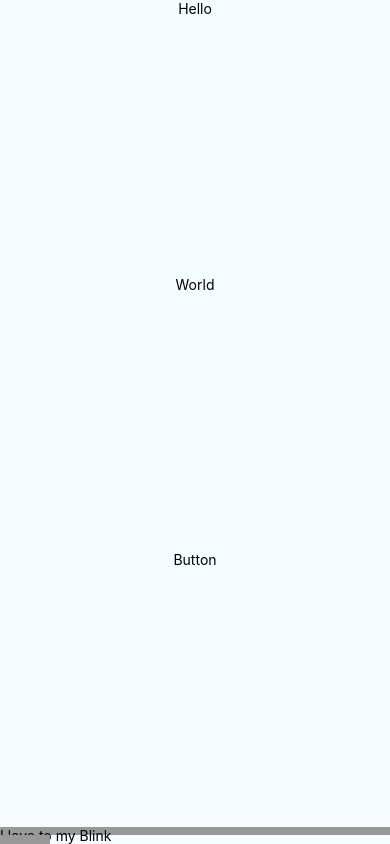
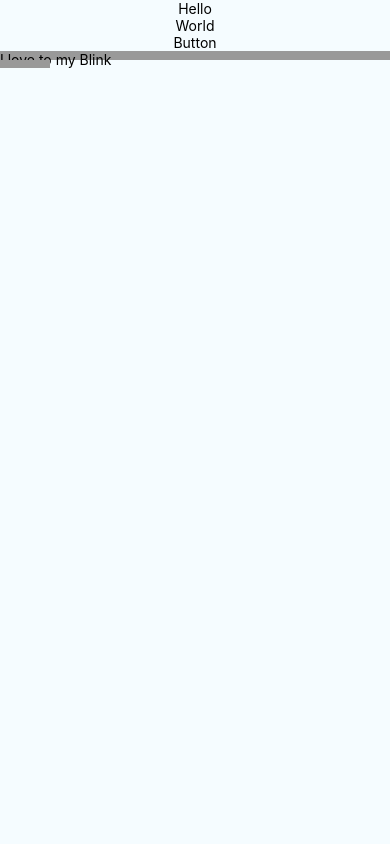
Before and after one commit to march-dave/HelloRN, a React Native app: screen / in a window 390 px wide. Built offline with nearby package versions, Linux system fonts and the light colour scheme.

Commit message:
justifyContent

```diff
--- a/App.js
+++ b/App.js
@@ -39,7 +39,7 @@ const styles = StyleSheet.create({
   container: {
     flex: 1,
     flexDirection: 'column',
-    justifyContent: 'space-between',
+    // justifyContent: 'space-between',
     // alignItems: 'center',
     backgroundColor: '#F5FCFF',
   },
```
